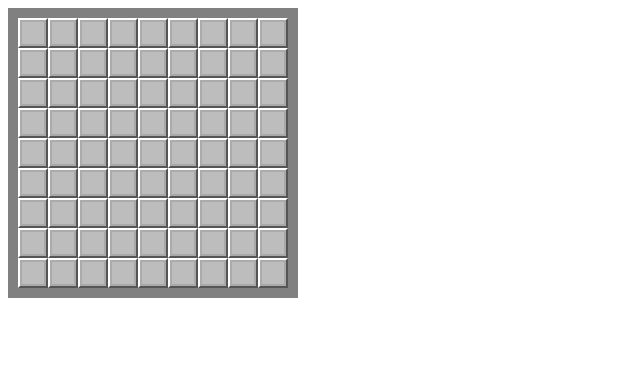
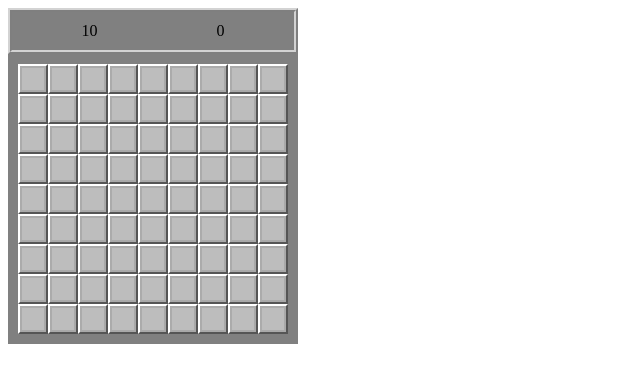
Before and after one commit to norarcasey/mine-sweeper-legacy, a React (Create React App) app: page / in a window 1280 px wide. Shown: the top 382 px of the page, without its empty margins (0-640 px from the left). Built offline with nearby package versions, Linux system fonts and the light colour scheme.

Commit message:
added flagged mine count and timer

```diff
--- a/src/App.css
+++ b/src/App.css
@@ -44,3 +44,12 @@
 .fas.fa-bomb {
   display: none;
 }
+
+.scoreboard {
+  width: 290px;
+  padding: 10px;
+  background-color: gray;
+  border: ridge 4px lightgray;
+  display: flex;
+  justify-content: space-around;
+}
--- a/src/containers/Board.js
+++ b/src/containers/Board.js
@@ -9,10 +9,13 @@ class Board extends Component {
 
     this.state = {
       flagged: {},
-      isGameOver: false
+      isGameOver: false,
+      time: 0,
+      timer: null
     }
 
     this.flag = this.flag.bind(this);
+    this.tick = this.tick.bind(this);
   }
 
   flag(e) {
@@ -24,7 +27,7 @@ class Board extends Component {
           id = Number(el.getAttribute('data-id')),
           idObj = {};
 
-    if(el.className.indexOf('revealed') > -1)
+    if(el.className.indexOf('cell') < 0 || el.className.indexOf('revealed') > -1)
       return;
 
     if(el.className.indexOf('flag') > -1) {
@@ -50,9 +53,6 @@ class Board extends Component {
 
   checkForWinner() {
     let self = this;
-    console.log(self.props.mines);
-    console.log(Object.keys(self.state.flagged).filter(k => self.state.flagged[k] === true));
-
     const flaggedMines = Object.keys(self.state.flagged).filter(k => self.state.flagged[k] === true);
 
     if(self.props.mines.length === flaggedMines.length) {
@@ -66,6 +66,8 @@ class Board extends Component {
 
       if(isWinner) {
         console.log("You WIN!");
+        console.log(self.state.timer);
+        clearInterval(self.state.timer);
         this.setState({isGameOver: true});
         const blanks = document.querySelectorAll('.cells .cell.blank');
         blanks.forEach(cell => { revealStyle(Number(cell.getAttribute('data-id'))) });
@@ -74,11 +76,20 @@ class Board extends Component {
   }
 
   guess = (e) => {
+    const self = this;
+    console.log(self);
     if(this.state.isGameOver) return;
 
-    const el = e.target;
-    if(el.id === 'board' || el.className.indexOf('revealed') > -1) return;
+    const el = e.target.nodeName === 'I' ? e.target.parentNode : e.target;
+    console.log(el.className.indexOf('cell'));
+    if(el.className.indexOf('cell') < 0 || el.className.indexOf('revealed') > -1) return;
 
+    if(!self.state.time) {
+      let timer = setInterval(this.tick, 1000);
+      this.setState({timer});
+    }
+
+    console.log(el);
     const board = this.props.board,
           id = Number(el.getAttribute('data-id')),
           type = el.attributes.getNamedItem('data-type').value;
@@ -90,6 +101,7 @@ class Board extends Component {
     if(type === 'mine') {
       console.log('GAME OVER!');
       this.setState({isGameOver: true});
+      clearInterval(this.state.timer);
 
       const flags = document.querySelectorAll('.fa-flag');
       flags.forEach(f => f.style.display = 'none');
@@ -111,10 +123,24 @@ class Board extends Component {
     }
   };
 
+  tick() {
+    this.setState({time: this.state.time + 1});
+  }
+
   render() {
     const board = this.props.board;
     return(
       <div id="board" onClick={this.guess} onContextMenu={this.flag}>
+
+        <div className="scoreboard">
+          <div className="minesLeft">
+            {this.props.mines.length - Object.keys(this.state.flagged).length}
+          </div>
+          <div className="timer">
+            {this.state.time}
+          </div>
+        </div>
+
         <div className="cells">
           {board.map((cell, idx) => {
             return <div
```
